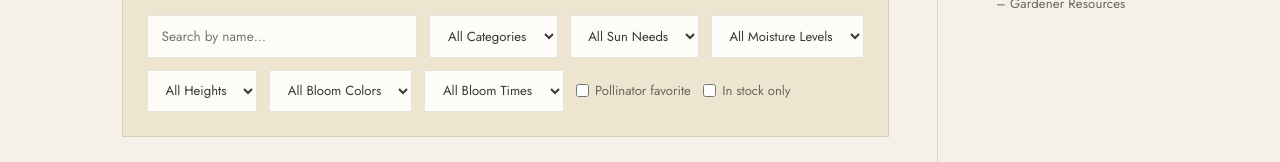
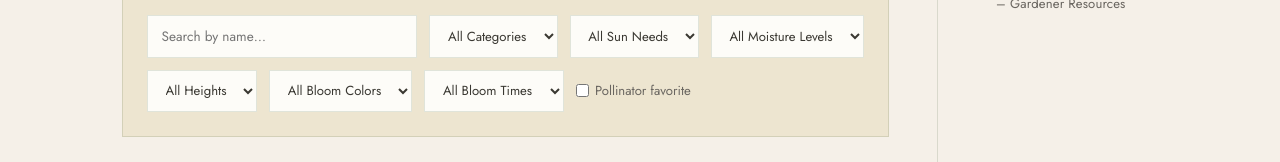
Before and after one commit to JesseTrimmer/Overhill-Gardens-Website, a React (Vite) app in the folder overhill-gardens/: page /nursery/browse-plants in a window 1280 px wide. Shown: the part 486-648 px from the top of the page. Built offline with nearby package versions, Linux system fonts and the light colour scheme.

Commit message:
remove in stock options

```diff
--- a/overhill-gardens/src/pages/nursery/BrowsePlants.jsx
+++ b/overhill-gardens/src/pages/nursery/BrowsePlants.jsx
@@ -26,8 +26,6 @@ export default function BrowsePlants() {
   const [bloomTime, setBloomTime] = useState('All')
   const [heightBucket, setHeightBucket] = useState('All Heights')
   const [pollinatorOnly, setPollinatorOnly] = useState(false)
-  const [inStockOnly, setInStockOnly] = useState(false)
-
   const categories = useMemo(() => ['All', ...new Set(plantsData.map(p => p.category))].sort((a,b) => a==='All'?-1:a.localeCompare(b)), [])
   const sunOptions = useMemo(() => ['All', ...new Set(plantsData.map(p => p.sunNeeds).filter(Boolean))], [])
   const moistureOptions = useMemo(() => ['All', ...new Set(plantsData.map(p => p.moisture).filter(Boolean))], [])
@@ -46,10 +44,9 @@ export default function BrowsePlants() {
       if (bloomTime !== 'All' && !p.bloomTime?.includes(bloomTime)) return false
       if (bucket && !bucket.test(p.heightFt)) return false
       if (pollinatorOnly && !p.pollinatorFriendly) return false
-      if (inStockOnly && !p.inStock) return false
       return true
     })
-  }, [search, category, sun, moisture, bloomColor, bloomTime, heightBucket, pollinatorOnly, inStockOnly])
+  }, [search, category, sun, moisture, bloomColor, bloomTime, heightBucket, pollinatorOnly])
 
   return (
     <div>
@@ -90,10 +87,6 @@ export default function BrowsePlants() {
         <label style={{ display: 'flex', alignItems: 'center', gap: '0.4rem', fontSize: '0.82rem', color: 'var(--text-muted)' }}>
           <input type="checkbox" checked={pollinatorOnly} onChange={e => setPollinatorOnly(e.target.checked)} />
           Pollinator favorite
-        </label>
-        <label style={{ display: 'flex', alignItems: 'center', gap: '0.4rem', fontSize: '0.82rem', color: 'var(--text-muted)' }}>
-          <input type="checkbox" checked={inStockOnly} onChange={e => setInStockOnly(e.target.checked)} />
-          In stock only
         </label>
       </div>
 
```
